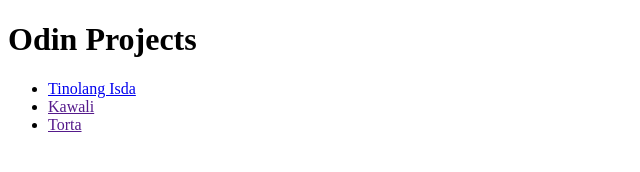
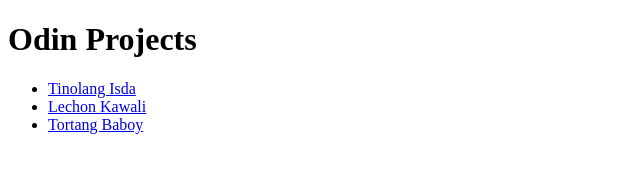
Before and after one commit to JeliTV/Odin-Recipies, a plain HTML site: page index.html in a window 1280 px wide. Shown: the whole page, without its empty margins (0-640 px from the left). Drawn offline with Linux system fonts and the light colour scheme.

Commit message:
created html files for "Lechon Kawali" and "Tortang Baboy" as well as adding the respective links to the index file

```diff
--- a/index.html
+++ b/index.html
@@ -9,8 +9,8 @@
     <h1>Odin Projects</h1>
     <ul>
         <li><a href="./Recipies/tinolang isda.html" target="_blank" rel="noopener norefferer">Tinolang Isda</a></li>
-        <li><a href="">Kawali</a></li>
-        <li><a href="">Torta</a></li>
+        <li><a href="./Recipies/lechon kawali.html" target="_blank" rel="noopener norefferer">Lechon Kawali</a></li>
+        <li><a href="./Recipies//tortang baboy.html" target="_blank" rel="noopener norefferer">Tortang Baboy</a></li>
     </ul>
 
 </body>
```
Also changed, not shown: Recipies/lechon kawali.html (added, +11 -0 lines), Recipies/tinolang isda.html (+1 -1 lines), Recipies/tortang baboy.html (added, +11 -0 lines).
